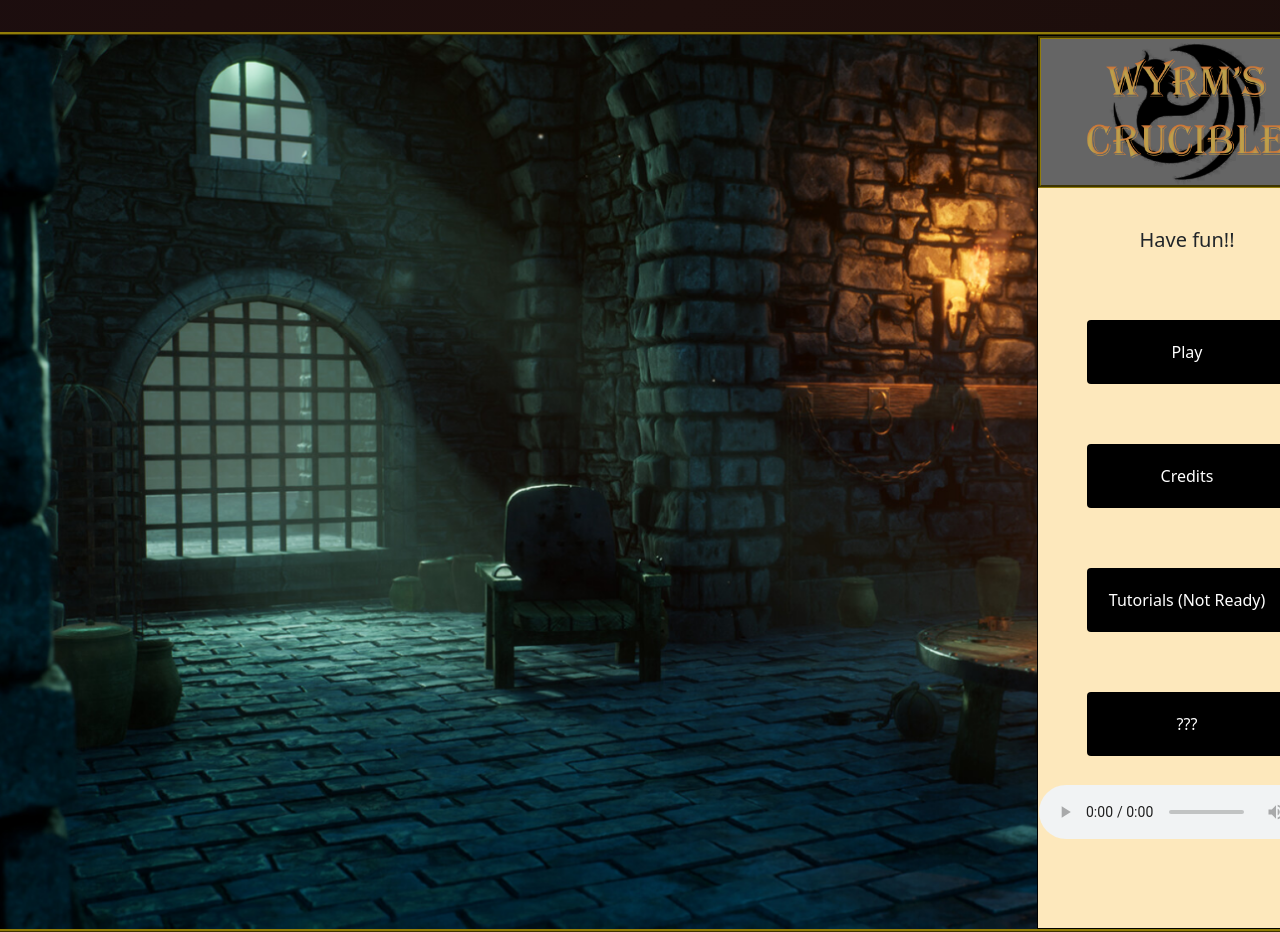
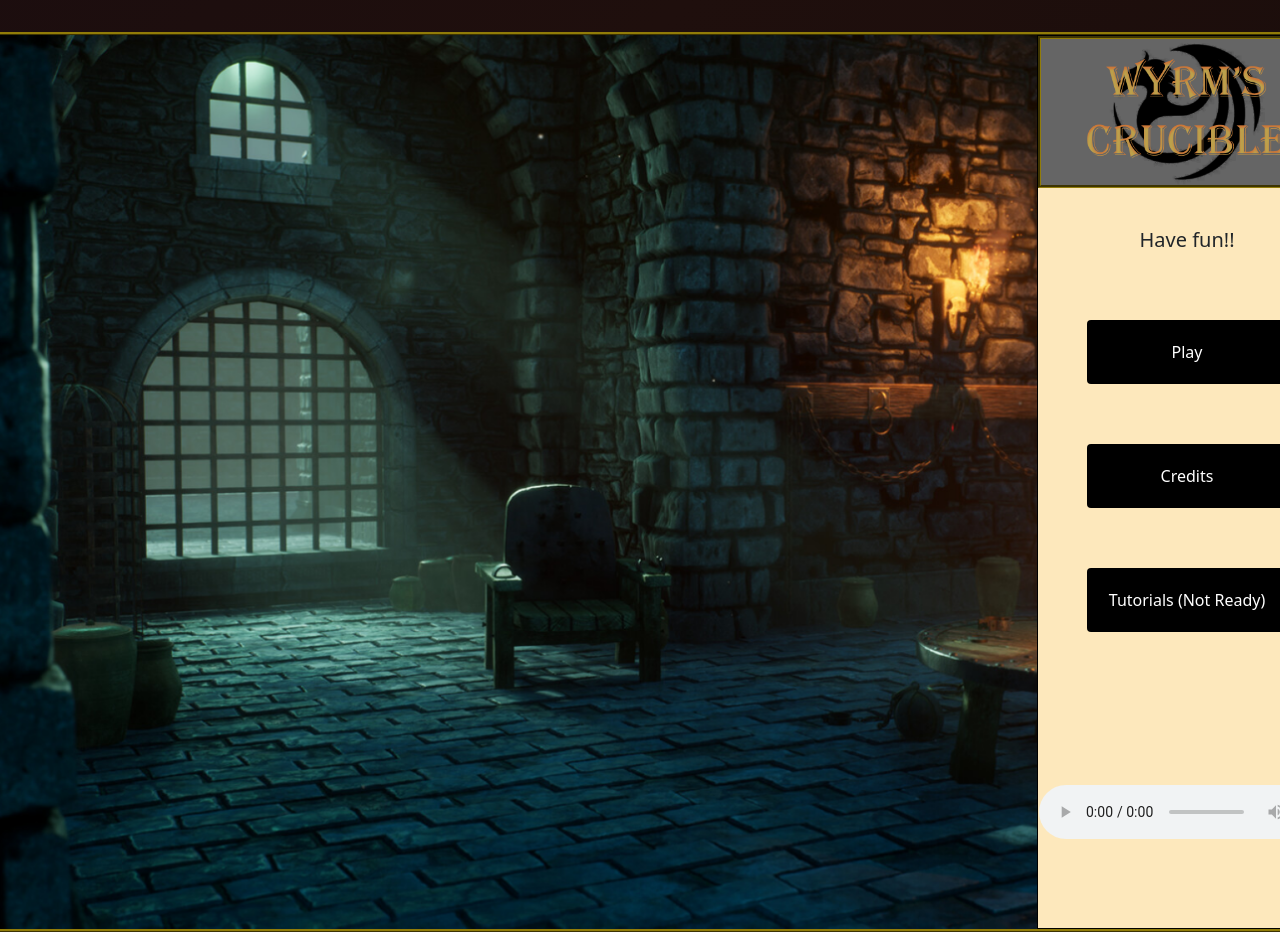
Before and after one commit to Straigus1/Wyrms-Crucible, a React (Create React App) app in the folder client/: page / in a window 1280 px wide. Shown: the top 932 px of the page. Built offline with nearby package versions, Linux system fonts and the light colour scheme; no server answers.

Commit message:
updated title screen

```diff
--- a/client/src/Components/TitleScreen.js
+++ b/client/src/Components/TitleScreen.js
@@ -59,9 +59,9 @@
                 <Button onClick={() => navigate("/")}>
                     Tutorials (Not Ready)
                 </Button>
-                <Button onClick={() => navigate("/battle-five")}>
+                {/* <Button onClick={() => navigate("/battle-five")}>
                     ???
-                </Button>
+                </Button> */}
                 </>}
                 <ReactAudioPlayer
                     src={ambientSound}
```
